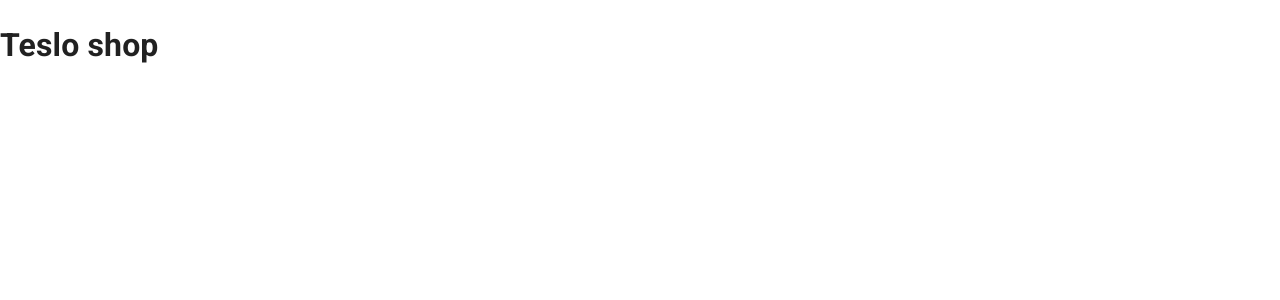
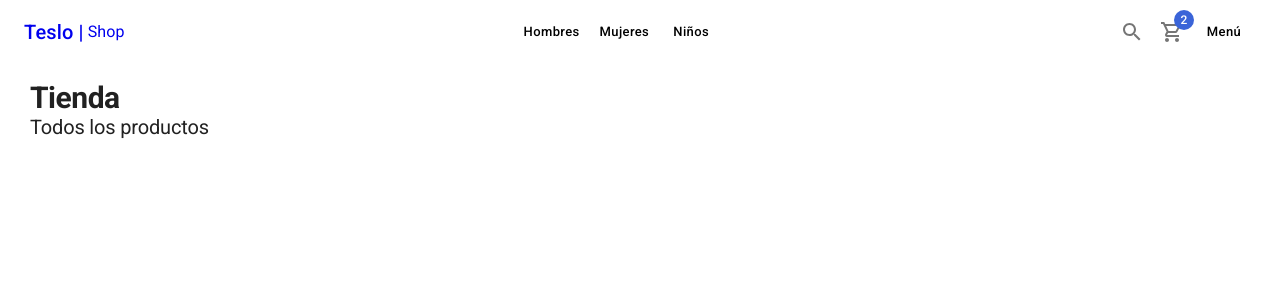
Before and after one commit to lenxnos/teslo-shop, a Next.js app: page / in a window 1280 px wide. Shown: the top 300 px of the page. Built offline with nearby package versions, Linux system fonts and the light colour scheme.

Commit message:
feat: add layout main of ShopLayout include navbar

```diff
--- /dev/null
+++ b/components/layouts/ShopLayout.tsx
@@ -0,0 +1,45 @@
+import Head from 'next/head'
+import { ReactNode } from 'react';
+import { Navbar } from '../ui';
+
+interface Props {
+  title: string;
+  pageDescription: string;
+  imageUrl?: string;
+  children: ReactNode;
+}
+
+export function ShopLayout ({ children, title, pageDescription, imageUrl }: Props) {
+  return (
+    <>
+      <Head>
+        <title>{title}</title>
+
+        <meta name="description" content={pageDescription} />
+
+        <meta name="og:title" content={title} />
+        <meta name="og:description" content={pageDescription} />
+        {
+          imageUrl && (
+            <meta name="og:image" content={imageUrl} />
+          )
+        }
+      </Head>
+      <nav>
+        <Navbar />
+      </nav>
+      {/* TODO: Sidebar */}
+      <main style={{
+          margin: '80px auto',
+          maxWidth: '1440px',
+          padding: '0 30px',
+        }}>
+        {children }
+      </main>
+      {/* footer */}
+      <footer>
+        {/* TODO: Custom footer */}
+      </footer>
+    </>
+  )
+}
--- /dev/null
+++ b/components/layouts/index.ts
@@ -0,0 +1 @@
+export * from './ShopLayout';
--- /dev/null
+++ b/components/ui/Navbar.tsx
@@ -0,0 +1,57 @@
+import ShoppingCartOutlinedIcon from '@mui/icons-material/ShoppingCartOutlined';
+import  SearchOutlinedIcon from '@mui/icons-material/SearchOutlined';
+import { AppBar, Box, Button,  Link, Typography, Toolbar, IconButton, Badge } from '@mui/material';
+import NextLink from 'next/link';
+
+export function Navbar() {
+  return (
+    <AppBar>
+      <Toolbar>
+        <NextLink href="/" passHref legacyBehavior>
+          <Link display="flex" alignItems="center">
+            <Typography variant='h6'>Teslo |</Typography>
+            <Typography sx={{ ml: 0.5 }}>Shop</Typography>
+          </Link>
+        </NextLink>
+
+        <Box flex={1} />
+
+        <Box sx={{ display: { xs: 'none', sm: 'block' } }}>
+          <NextLink href="/category/men" passHref legacyBehavior>
+            <Link>
+              <Button>Hombres</Button>
+            </Link>
+          </NextLink>
+          <NextLink href="/category/women" passHref legacyBehavior>
+            <Link>
+              <Button>Mujeres</Button>
+            </Link>
+          </NextLink>
+          <NextLink href="/category/kid" passHref legacyBehavior>
+            <Link>
+              <Button>Niños</Button>
+            </Link>
+          </NextLink>
+        </Box>
+
+        <Box flex={1} />
+
+        <IconButton>
+          <SearchOutlinedIcon />
+        </IconButton>
+
+        <NextLink href="/cart" passHref legacyBehavior>
+          <Link>
+            <IconButton>
+              <Badge badgeContent={2} color="secondary">
+                <ShoppingCartOutlinedIcon />
+              </Badge>
+            </IconButton>
+          </Link>
+        </NextLink>
+
+        <Button>Menú</Button>
+      </Toolbar>
+    </AppBar>
+  )
+}
--- /dev/null
+++ b/components/ui/index.ts
@@ -0,0 +1 @@
+export * from './Navbar';
--- a/pages/index.tsx
+++ b/pages/index.tsx
@@ -1,7 +1,13 @@
+import { Typography } from '@mui/material';
+import { ShopLayout } from '../components/layouts';
+
 export default function Home() {
   return (
     <>
-      <h1>Teslo shop</h1>
+      <ShopLayout title={'Teslo-Shop - Home'} pageDescription={'Encuentra los mejores producto de calidad en Teslo Shop'}>
+        <Typography variant="h1" component="h1">Tienda</Typography>
+        <Typography variant="h2" sx={{ mb: 1 }}>Todos los productos</Typography>
+      </ShopLayout>
     </>
   )
 }
```
